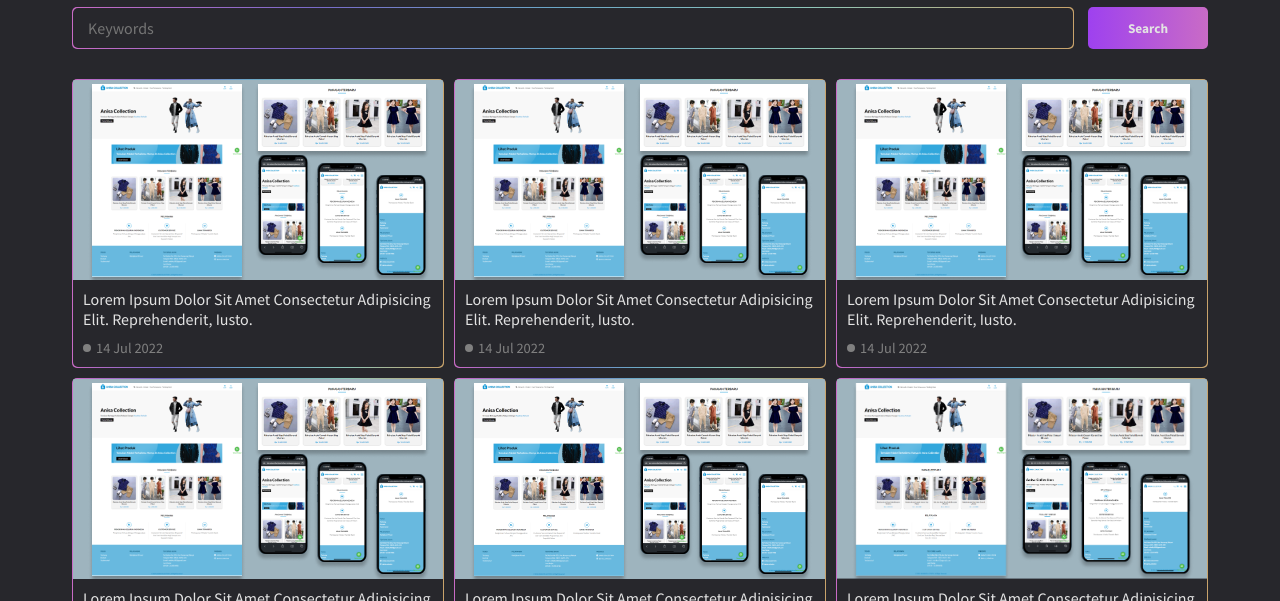
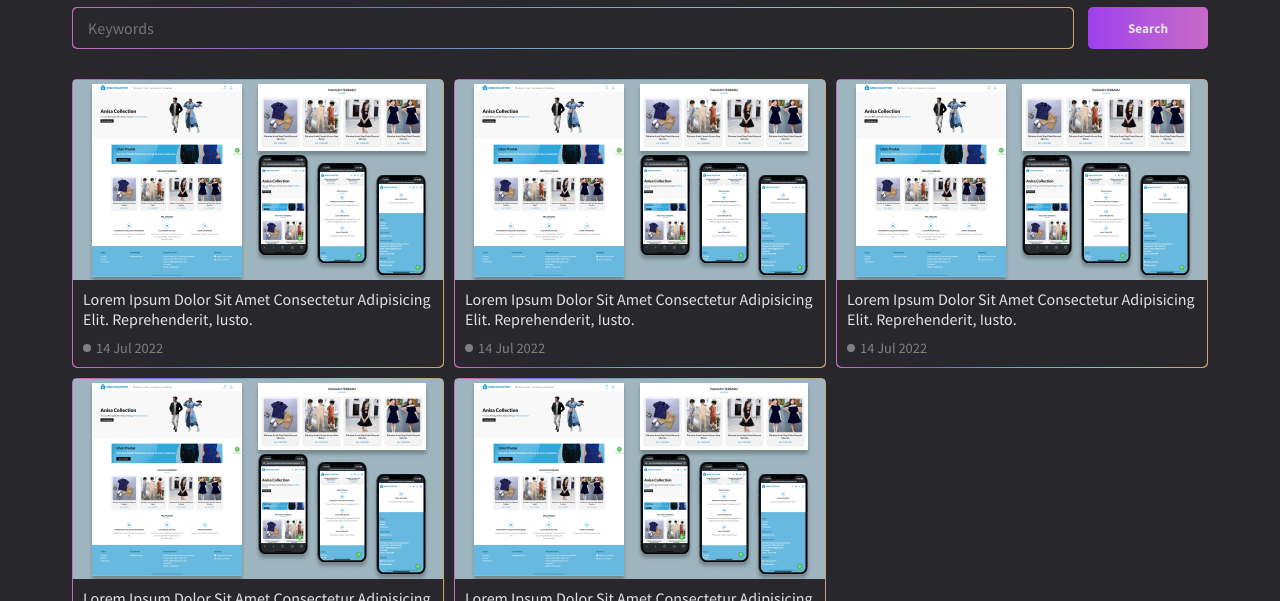
Before and after one commit to mhdky/mhrcode, a plain HTML site: page index.html in a window 1280 px wide. Shown: the part 199-800 px from the top of the page. Drawn offline with Linux system fonts and the light colour scheme.

Commit message:
Update index.html

```diff
--- a/index.html
+++ b/index.html
@@ -47,64 +47,7 @@
                 <a class="card-link" href="#"></a>
 
                 <div class="card-img">
-                    <img src="assets/img/Screenshot 2022-05-01 101615.png" alt="">
-                </div>
-
-                <p class="card-tittle">
-                    Lorem ipsum dolor sit amet consectetur adipisicing elit. Reprehenderit, iusto.
-                </p>
-
-                <div class="card-date">
-                    <div class="dot"></div>
-                    <p class="date">14 Jul 2022</p>
-                </div>
-            </div>
-        </div>
-
-        <div class="box-card-article">
-            <div class="card-article">
-                <a class="card-link" href="#"></a>
-
-                <div class="card-img">
-                    <img src="assets/img/Screenshot 2022-05-01 101615.png" alt="">
-                </div>
-
-                <p class="card-tittle">
-                    Lorem ipsum dolor sit amet consectetur adipisicing elit. Reprehenderit, iusto.
-                </p>
-
-                <div class="card-date">
-                    <div class="dot"></div>
-                    <p class="date">14 Jul 2022</p>
-                </div>
-            </div>
-        </div>
-
-        <div class="box-card-article">
-            <div class="card-article">
-                <a class="card-link" href="#"></a>
-
-                <div class="card-img">
-                    <img src="assets/img/Screenshot 2022-05-01 101615.png" alt="">
-                </div>
-
-                <p class="card-tittle">
-                    Lorem ipsum dolor sit amet consectetur adipisicing elit. Reprehenderit, iusto.
-                </p>
-
-                <div class="card-date">
-                    <div class="dot"></div>
-                    <p class="date">14 Jul 2022</p>
-                </div>
-            </div>
-        </div>
-
-        <div class="box-card-article">
-            <div class="card-article">
-                <a class="card-link" href="#"></a>
-
-                <div class="card-img">
-                    <img src="assets/img/Screenshot 2022-05-01 101615.png" alt="">
+                    <img src="assets/img/Frame 2.png" alt="">
                 </div>
 
                 <p class="card-tittle">
@@ -142,7 +85,45 @@
                 <a class="card-link" href="#"></a>
 
                 <div class="card-img">
-                    <img src="assets/img/Frame.png" alt="">
+                    <img src="assets/img/Frame 2.png" alt="">
+                </div>
+
+                <p class="card-tittle">
+                    Lorem ipsum dolor sit amet consectetur adipisicing elit. Reprehenderit, iusto.
+                </p>
+
+                <div class="card-date">
+                    <div class="dot"></div>
+                    <p class="date">14 Jul 2022</p>
+                </div>
+            </div>
+        </div>
+
+        <div class="box-card-article">
+            <div class="card-article">
+                <a class="card-link" href="#"></a>
+
+                <div class="card-img">
+                    <img src="assets/img/Frame 2.png" alt="">
+                </div>
+
+                <p class="card-tittle">
+                    Lorem ipsum dolor sit amet consectetur adipisicing elit. Reprehenderit, iusto.
+                </p>
+
+                <div class="card-date">
+                    <div class="dot"></div>
+                    <p class="date">14 Jul 2022</p>
+                </div>
+            </div>
+        </div>
+
+        <div class="box-card-article">
+            <div class="card-article">
+                <a class="card-link" href="#"></a>
+
+                <div class="card-img">
+                    <img src="assets/img/Frame 2.png" alt="">
                 </div>
 
                 <p class="card-tittle">
```
